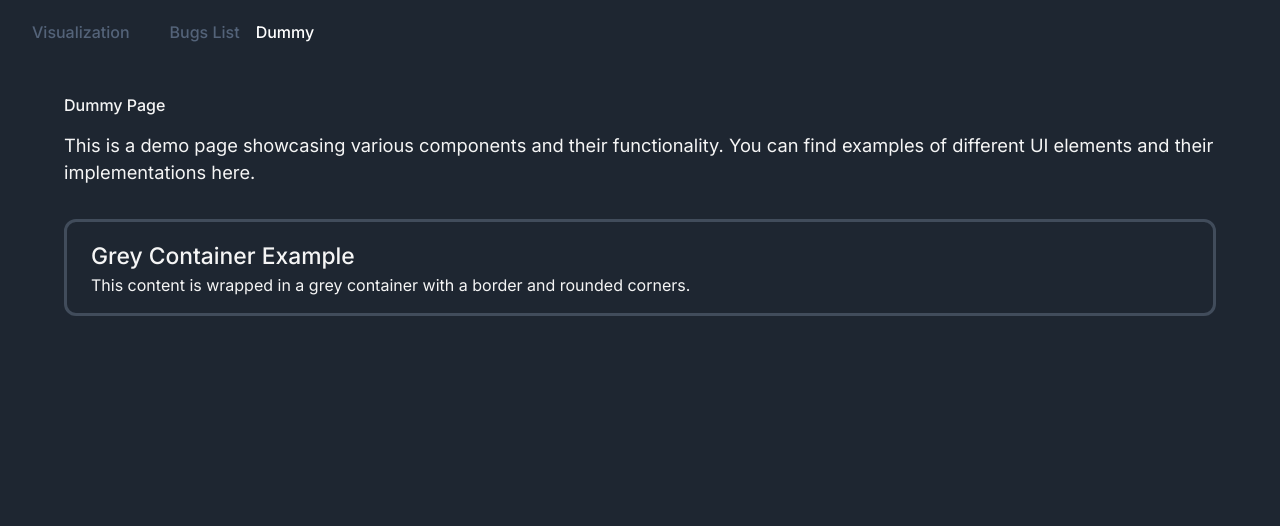
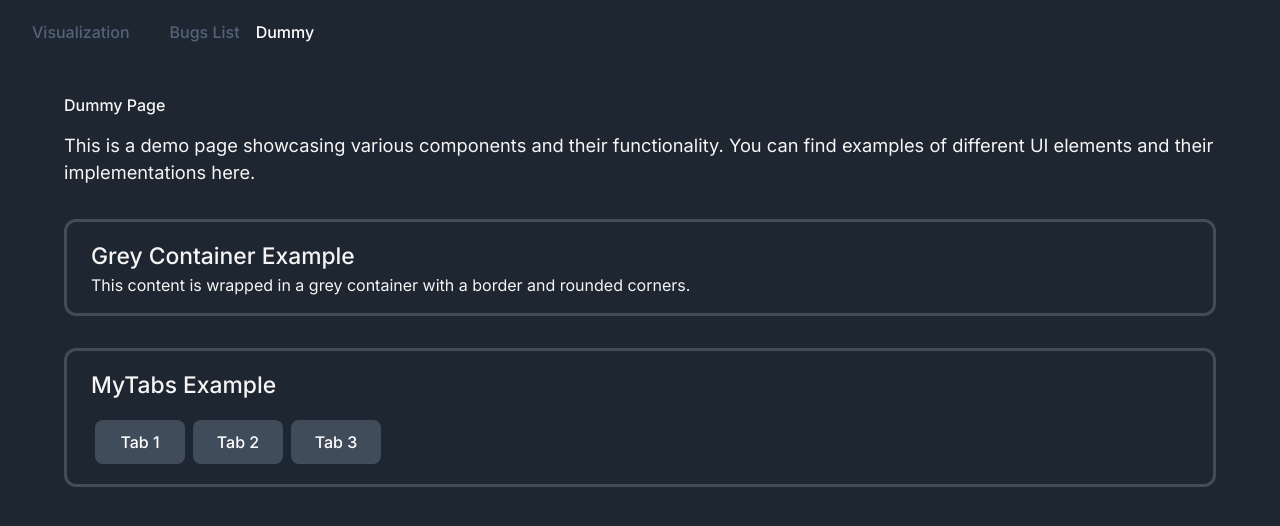
Before and after one commit to CS3213-Team-8/bug_analysis_FE, a React (Create React App) app: page /dummy in a window 1280 px wide. Shown: the top 526 px of the page. Built offline with nearby package versions, Linux system fonts and the light colour scheme.

Commit message:
Add a dummy mytab

```diff
--- a/src/pages/Dummy.js
+++ b/src/pages/Dummy.js
@@ -1,8 +1,15 @@
 import React from 'react';
 import { Typography } from '@mui/material';
 import GreyContainer from '../components/GreyContainer';
+import MyTabs from '../components/MyTabs';
 
 const Dummy = () => {
+  const demoTabs = [
+    { label: 'Tab 1', path: 'tab1' },
+    { label: 'Tab 2', path: 'tab2' },
+    { label: 'Tab 3', path: 'tab3' },
+  ];
+
   return (
     <>
       <Typography variant="h4" component="h1">
@@ -21,6 +28,13 @@ const Dummy = () => {
           This content is wrapped in a grey container with a border and rounded corners.
         </Typography>
       </GreyContainer>
+
+      <GreyContainer>
+        <Typography variant="h6" sx={{ mb: 2 }}>
+          MyTabs Example
+        </Typography>
+        <MyTabs tabs={demoTabs} />
+      </GreyContainer>
     </>
   );
 };
```
